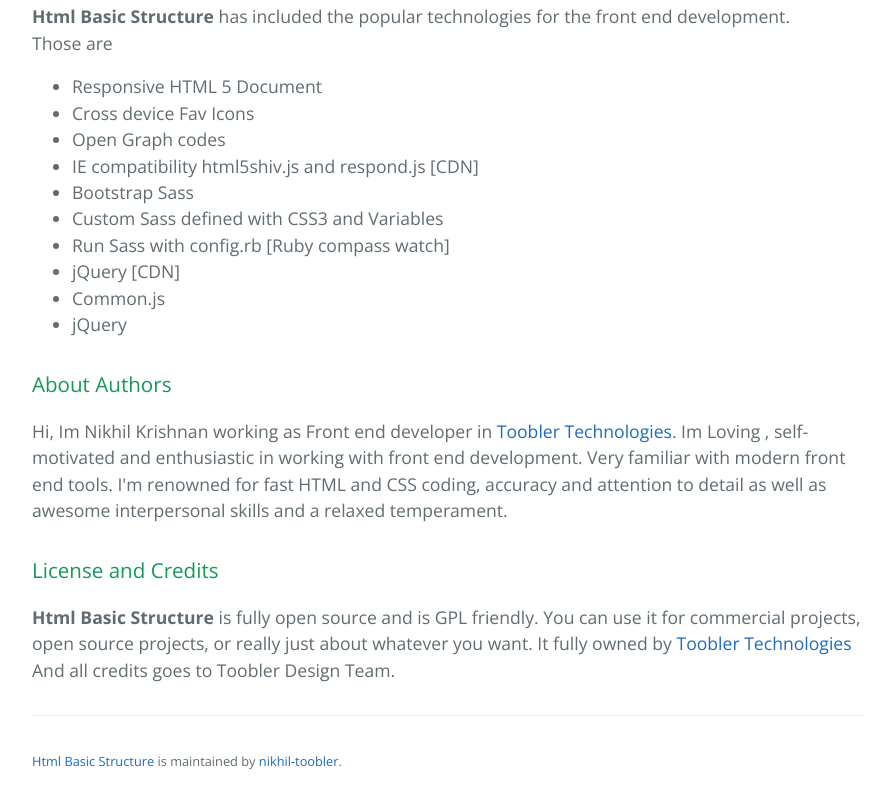
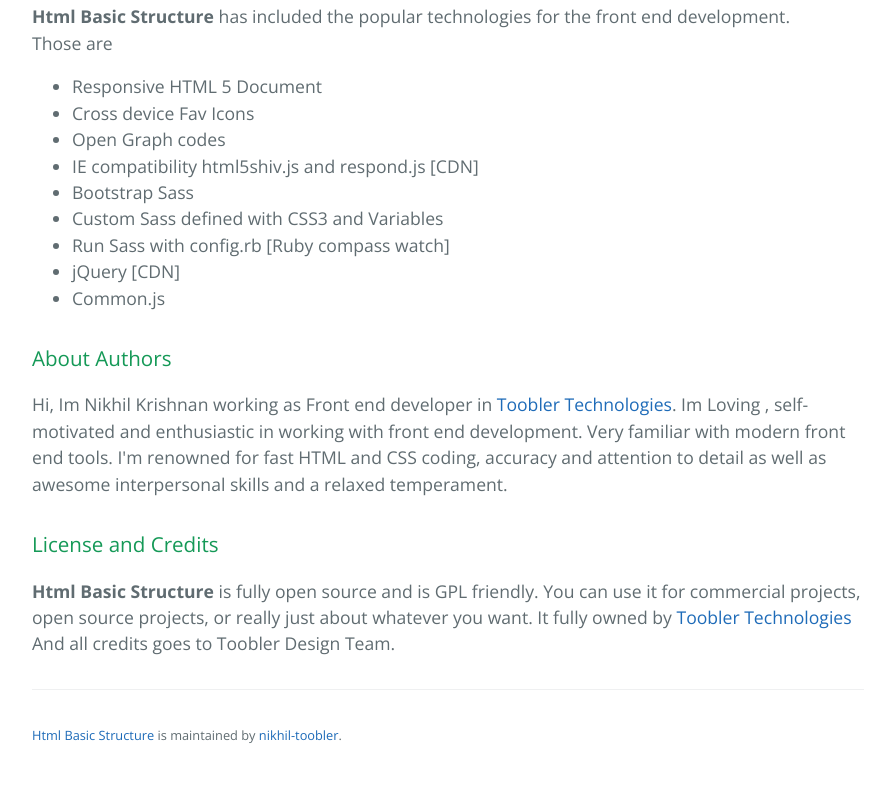
Before and after one commit to nikhil-toobler/HtmlBasicStructure, a plain HTML site: page index.html in a window 1280 px wide. Shown: the part 752-1556 px from the top of the page, without its empty margins (192-1087 px from the left). After the commit the page ends 1530 px from the top, so only its background shows below. Drawn offline with nearby package versions, Linux system fonts and the light colour scheme.

Commit message:
page updated

```diff
--- a/index.html
+++ b/index.html
@@ -38,7 +38,6 @@
     <li>Run Sass with config.rb [Ruby compass watch]</li>
     <li>jQuery [CDN] </li>
     <li>Common.js</li>
-    <li>jQuery</li>
 </ul>
 <h3>
 <a id="authors-and-contributors" class="anchor" href="#authors-and-contributors" aria-hidden="true"><span aria-hidden="true" class="octicon octicon-link"></span></a>About Authors</h3>
```
